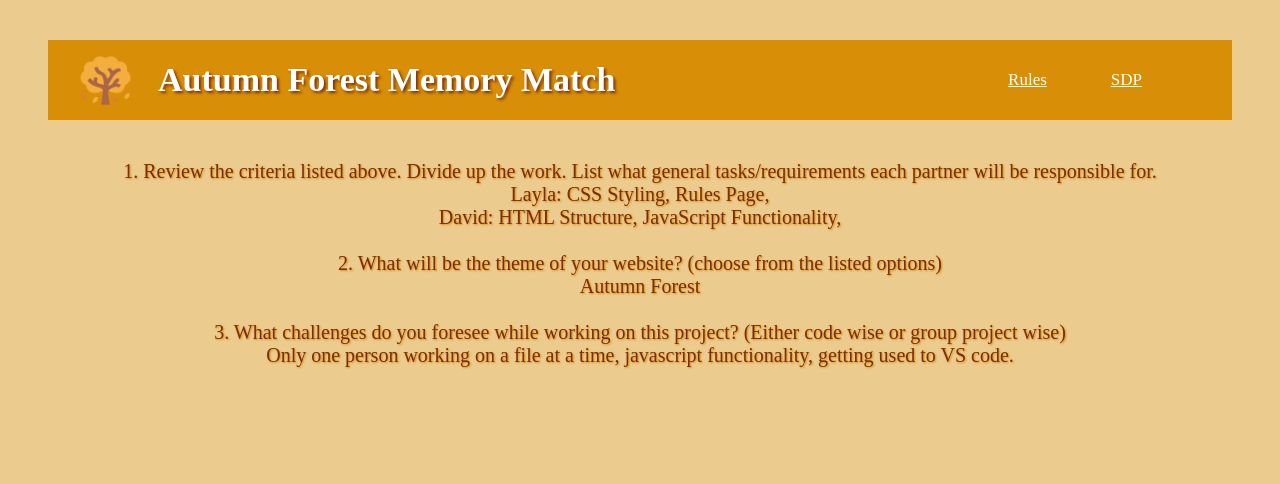
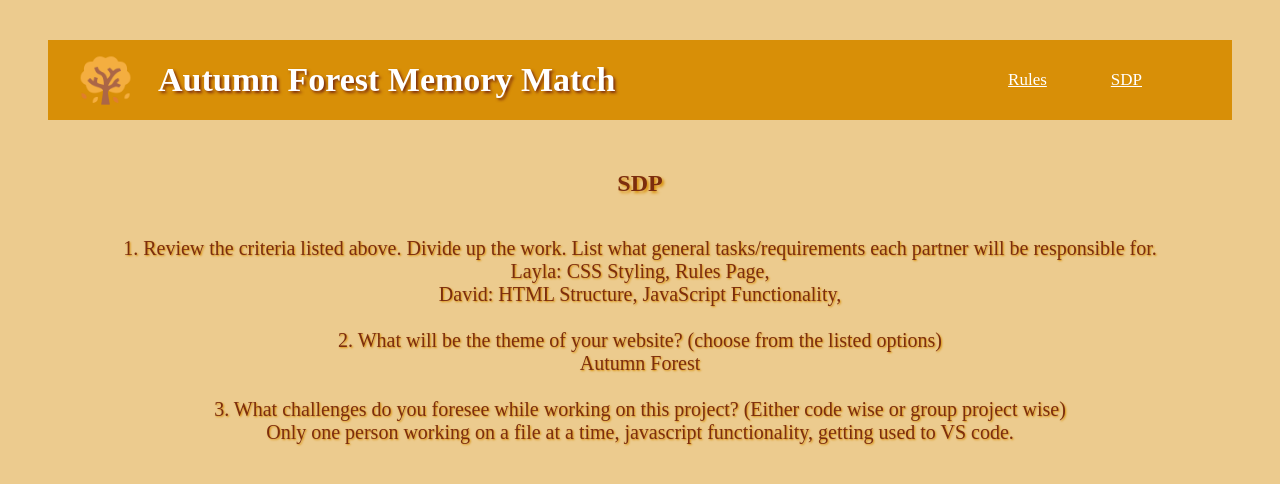
Before and after one commit to David450-cpu/WP_U2_L13, a plain HTML site: page pages/SDP/U2_Lab13_SDP.html in a window 1280 px wide. Drawn offline with Linux system fonts and the light colour scheme.

Commit message:
Added SDP heading to SDP html

```diff
--- a/pages/SDP/U2_Lab13_SDP.html
+++ b/pages/SDP/U2_Lab13_SDP.html
@@ -20,6 +20,7 @@
                 <a href="../SDP/U2_Lab13_SDP.html">SDP</a>
             </div>
         </div>
+            <h2>SDP</h2>
             <p>
                 1.
                     Review the criteria listed above.  Divide up the work. List what general tasks/requirements each partner will be responsible for. <br>
```
